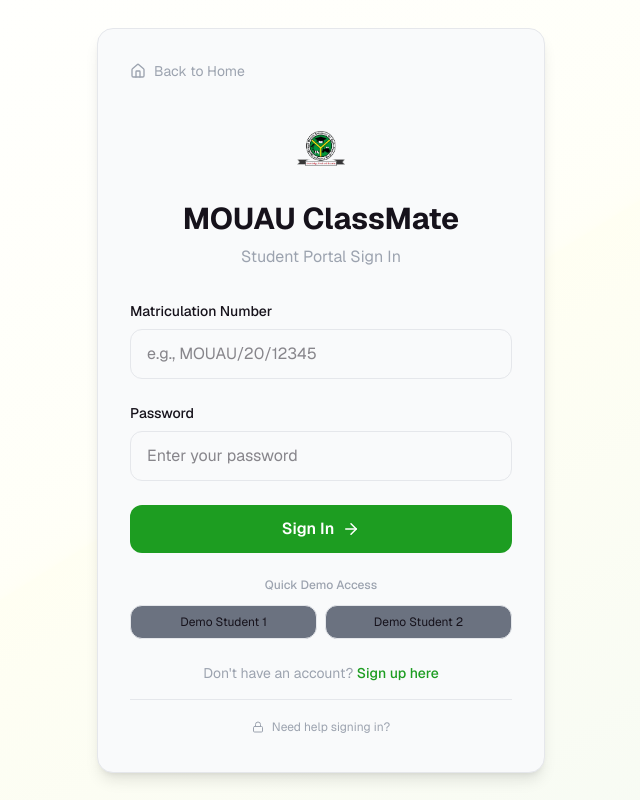
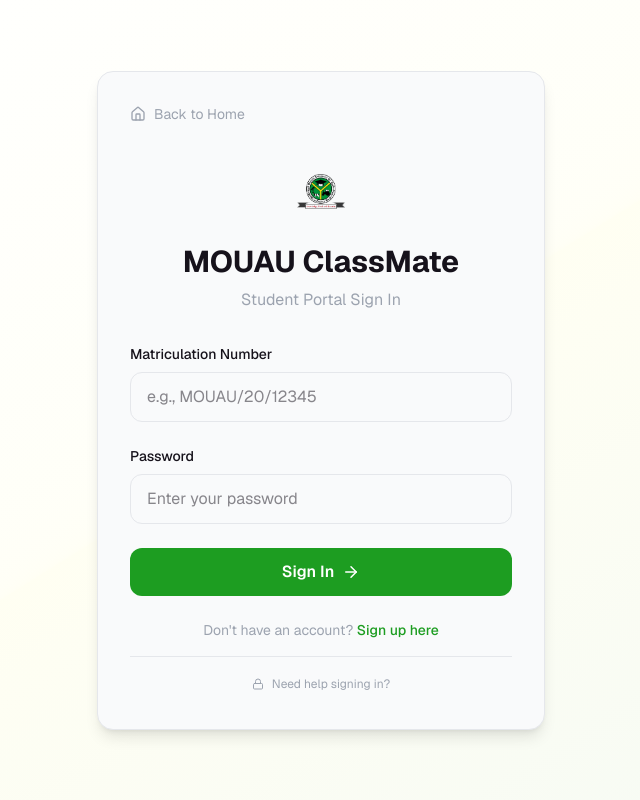
Before and after one commit to i3hub-official/mouau-classmate, a Next.js app: page /auth/signin in a window 1280 px wide. Shown: the whole page, without its empty margins (319-959 px from the left). Built offline with nearby package versions, Linux system fonts and the light colour scheme.

Commit message:
Update page.tsx
Co-Authored-By: OgwoGP <37232618+OgwoGP@users.noreply.github.com>

```diff
--- a/app/auth/signin/page.tsx
+++ b/app/auth/signin/page.tsx
@@ -66,24 +66,6 @@
         err instanceof Error ? err.message : "An unexpected error occurred"
       );
     }
-  };
-
-  // Demo login for testing
-  const handleDemoLogin = async (demoMatric: string) => {
-    setMatricNumber(demoMatric);
-    setPassword("demoPassword123!");
-
-    // Auto-submit after a brief delay
-    setTimeout(() => {
-      const form = document.querySelector("form");
-      if (form) {
-        const submitEvent = new Event("submit", {
-          cancelable: true,
-          bubbles: true,
-        });
-        form.dispatchEvent(submitEvent);
-      }
-    }, 500);
   };
 
   return (
@@ -338,29 +320,6 @@
               </button>
             </form>
 
-            {/* Demo Credentials Section */}
-            <div className="mt-6 space-y-3">
-              <p className="text-xs text-muted-foreground text-center font-medium">
-                Quick Demo Access
-              </p>
-              <div className="grid grid-cols-2 gap-2">
-                <button
-                  onClick={() => handleDemoLogin("MOUAU/20/12345")}
-                  disabled={isLoading}
-                  className="text-xs py-2 px-3 bg-muted hover:bg-muted/80 disabled:opacity-50 disabled:cursor-not-allowed rounded-lg border border-border transition-colors text-foreground"
-                >
-                  Demo Student 1
-                </button>
-                <button
-                  onClick={() => handleDemoLogin("MOUAU/21/67890")}
-                  disabled={isLoading}
-                  className="text-xs py-2 px-3 bg-muted hover:bg-muted/80 disabled:opacity-50 disabled:cursor-not-allowed rounded-lg border border-border transition-colors text-foreground"
-                >
-                  Demo Student 2
-                </button>
-              </div>
-            </div>
-
             {/* Additional Links */}
             <div className="mt-6 space-y-4 text-center">
               <p className="text-sm text-muted-foreground">
```
